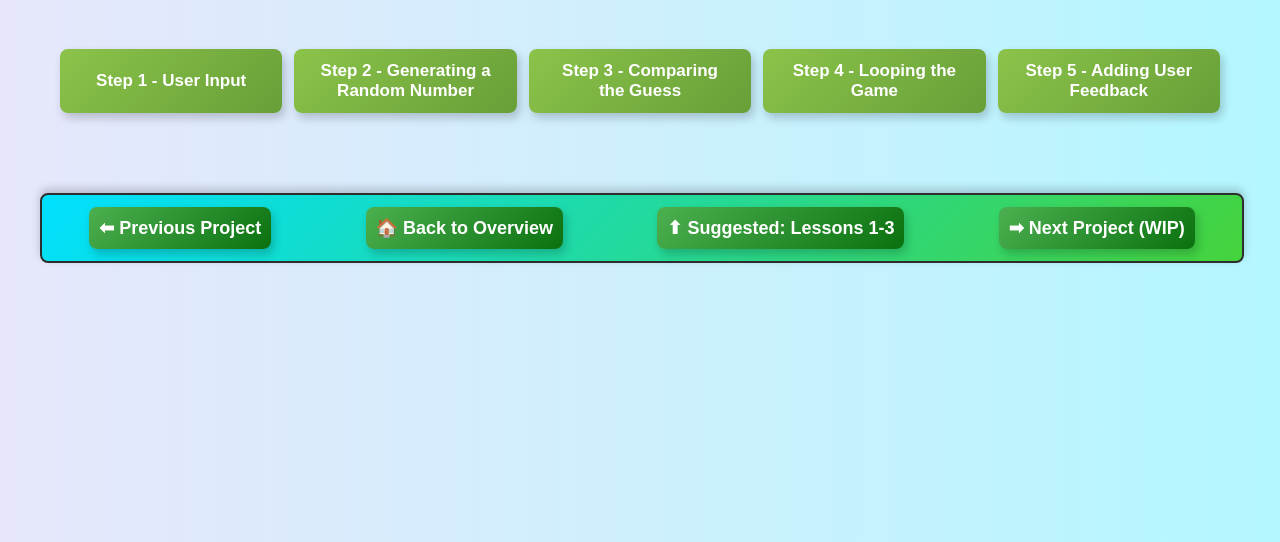
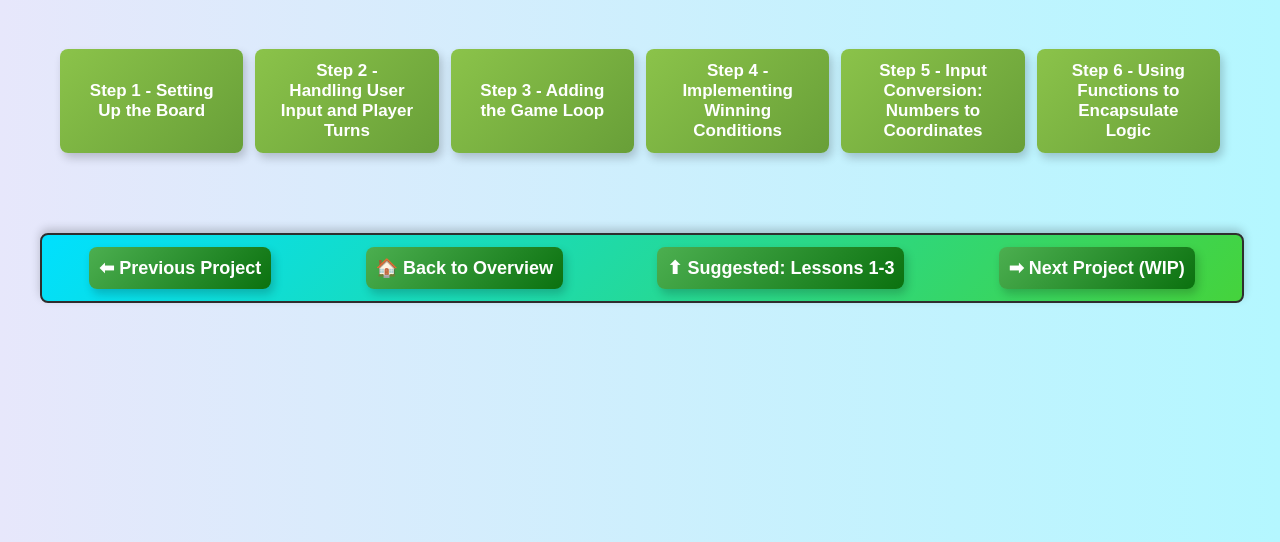
Before and after one commit to PAC-Coding-Club/PAC-Coding-Club.github.io, a plain HTML site: page projects/1b-Tic-Tac-Toe/guide.html in a window 1280 px wide. Shown: the part 338-880 px from the top of the page. Drawn offline with Linux system fonts and the light colour scheme.

Commit message:
updated project 1b guide for its step buttons to have the correct names

```diff
--- a/projects/1b-Tic-Tac-Toe/guide.html
+++ b/projects/1b-Tic-Tac-Toe/guide.html
@@ -24,11 +24,12 @@
         <h3>Guide</h3>
         <p></p>
         <div class="button-grid">
-            <button class="grid-button" onclick="location.href='step1.html'">Step 1 - User Input</button>
-            <button class="grid-button" onclick="location.href='step2.html'">Step 2 - Generating a Random Number</button>
-            <button class="grid-button" onclick="location.href='step3.html'">Step 3 - Comparing the Guess</button>
-            <button class="grid-button" onclick="location.href='step4.html'">Step 4 - Looping the Game</button>
-            <button class="grid-button" onclick="location.href='step5.html'">Step 5 - Adding User Feedback</button>
+            <button class="grid-button" onclick="location.href='step1.html'">Step 1 - Setting Up the Board</button>
+            <button class="grid-button" onclick="location.href='step2.html'">Step 2 - Handling User Input and Player Turns</button>
+            <button class="grid-button" onclick="location.href='step3.html'">Step 3 - Adding the Game Loop</button>
+            <button class="grid-button" onclick="location.href='step4.html'">Step 4 - Implementing Winning Conditions</button>
+            <button class="grid-button" onclick="location.href='step5.html'">Step 5 - Input Conversion: Numbers to Coordinates</button>
+            <button class="grid-button" onclick="location.href='step6.html'">Step 6 - Using Functions to Encapsulate Logic</button>
         </div>
     </section>
 </main>
```
